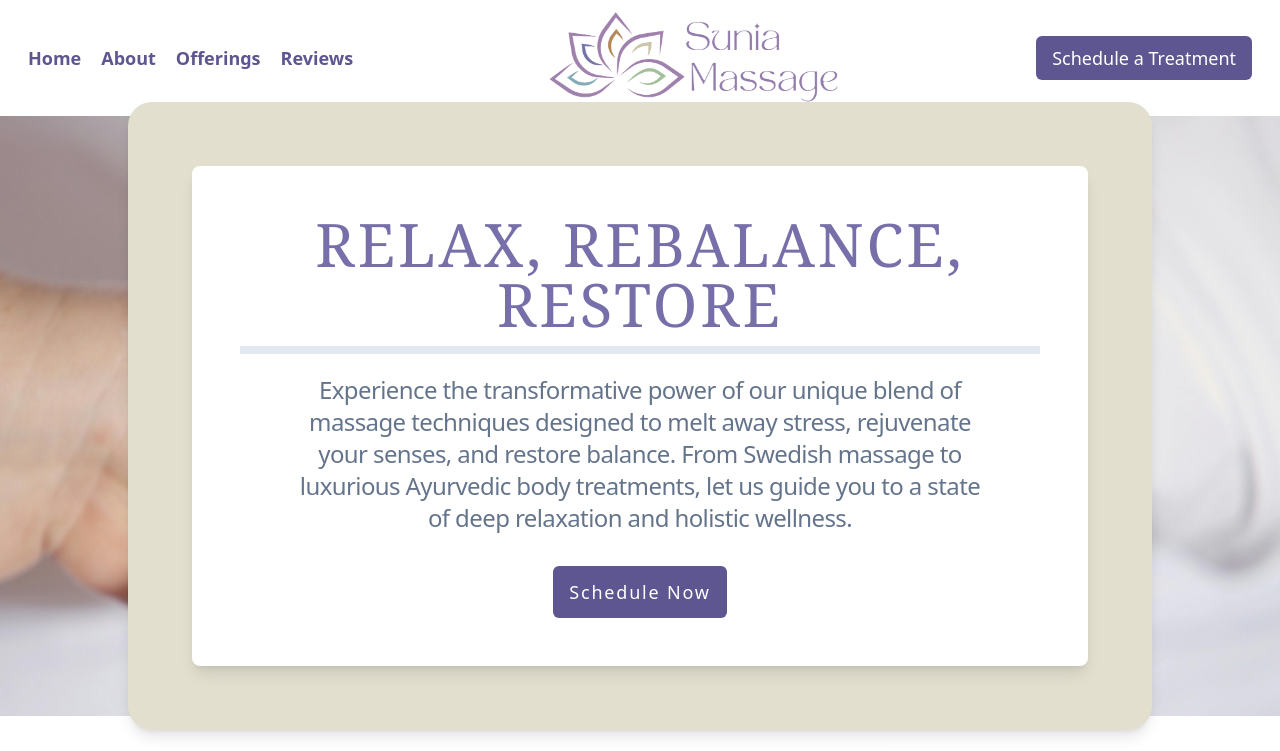
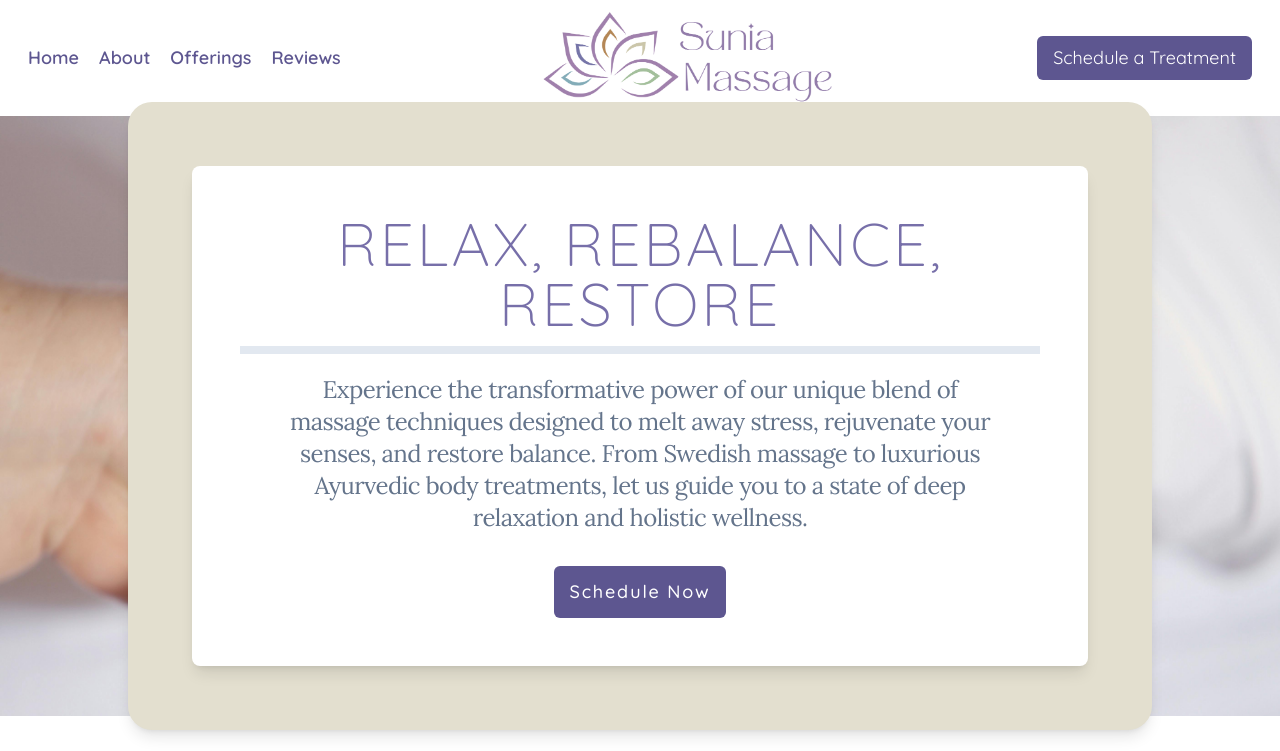
Before and after one commit to ShawnRSidwell/suniamassage, a React (Vite) app: page /home in a window 1280 px wide. Shown: the top 751 px of the page. Built offline with nearby package versions, Linux system fonts and the light colour scheme; no server answers.

Commit message:
change jumbotron

```diff
--- a/index.html
+++ b/index.html
@@ -3,6 +3,19 @@
   <head>
     <meta charset="UTF-8" />
     <link rel="icon" type="image/svg+xml" href="/sunia-massage.ico" />
+    <link rel="preconnect" href="https://fonts.googleapis.com" />
+    <link rel="preconnect" href="https://fonts.gstatic.com" crossorigin />
+    <link
+      href="https://fonts.googleapis.com/css2?family=Quicksand:wght@300..700&display=swap"
+      rel="stylesheet"
+    />
+    <link rel="preconnect" href="https://fonts.googleapis.com" />
+    <link rel="preconnect" href="https://fonts.gstatic.com" crossorigin />
+    <link
+      href="https://fonts.googleapis.com/css2?family=Lora:ital,wght@0,400..700;1,400..700&family=Quicksand:wght@300..700&display=swap"
+      rel="stylesheet"
+    />
+
     <meta name="viewport" content="width=device-width, initial-scale=1.0" />
     <title>Sunia Massage</title>
   </head>
--- a/src/Features/home/HomeJumbotron.jsx
+++ b/src/Features/home/HomeJumbotron.jsx
@@ -10,14 +10,14 @@ function HomeJumbotron() {
           <div className="text-center flex justify-center">
             <Headline
               color="text-cPurple-500"
-              className="text-4xl font-thin tracking-wider leading-none md:text-5xl lg:text-6xl font-serif"
+              className="text-4xl font-thin tracking-wider leading-none md:text-5xl lg:text-6xl"
             >
               <p>Relax, Rebalance, Restore</p>
               <hr className="border-4 mt-2 md:mt-3 border-slate-200" />
             </Headline>
           </div>
           <div className="flex flex-col gap-8">
-            <p className=" text-base text-slate-500 mx-auto lg:text-2xl md:px-12 tracking-tight text-center">
+            <p className=" text-base font-light text-slate-500 mx-auto lg:text-2xl md:px-12 tracking-tight text-center font-serif">
               Experience the transformative power of our unique blend of massage
               techniques designed to melt away stress, rejuvenate your senses,
               and restore balance. From Swedish massage to luxurious Ayurvedic
--- a/tailwind.config.js
+++ b/tailwind.config.js
@@ -3,6 +3,7 @@ export default {
   content: ["./index.html", "./src/**/*.{js,ts,jsx,tsx}"],
   theme: {
     extend: {
+      fontFamily: { sans: "quicksand", serif: "lora" },
       colors: {
         cPurple: {
           100: "#ececf3",
```
